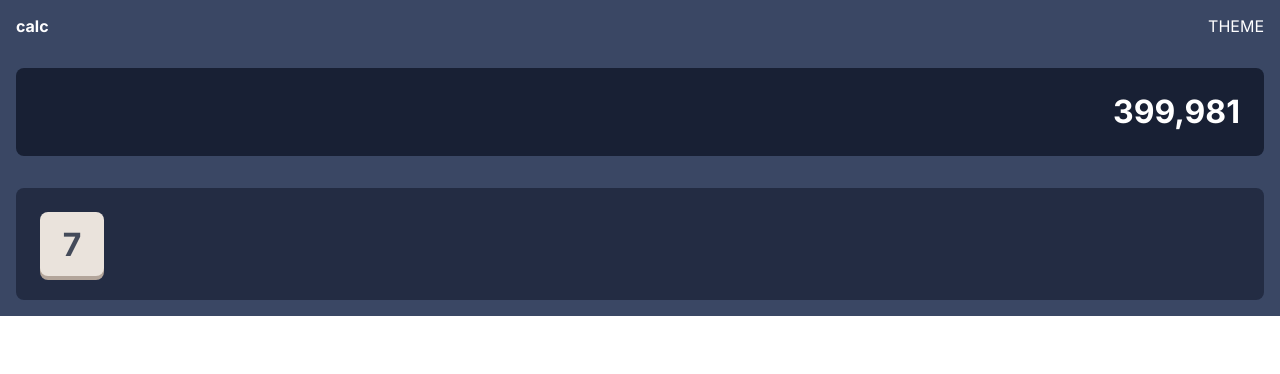
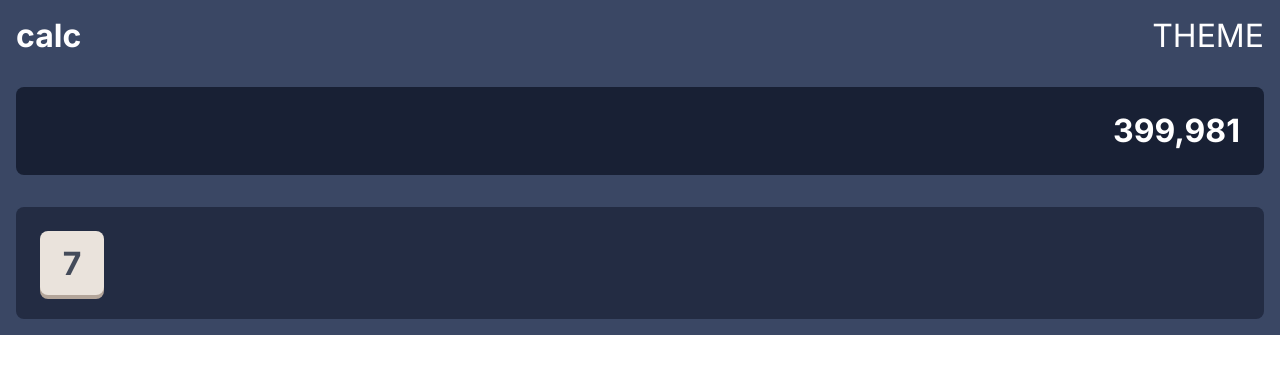
Before and after one commit to AchmadWahyu/frontendmentor-calculator, a Next.js app: page / in a window 1280 px wide. Shown: the top 374 px of the page. Built offline with nearby package versions, Linux system fonts and the light colour scheme.

Commit message:
feat: reset css

```diff
--- a/src/app/globals.css
+++ b/src/app/globals.css
@@ -2,6 +2,11 @@
   box-sizing: border-box;
   padding: 0;
   margin: 0;
+  border: none;
+}
+
+html {
+  font-size: 32px;
 }
 
 body {
```
